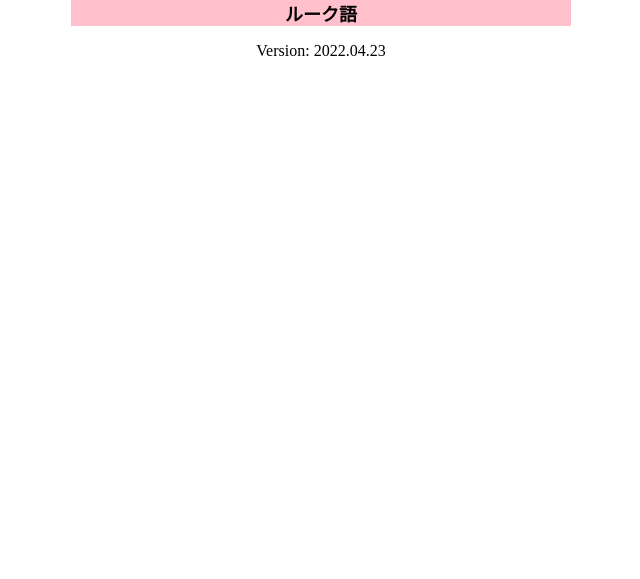
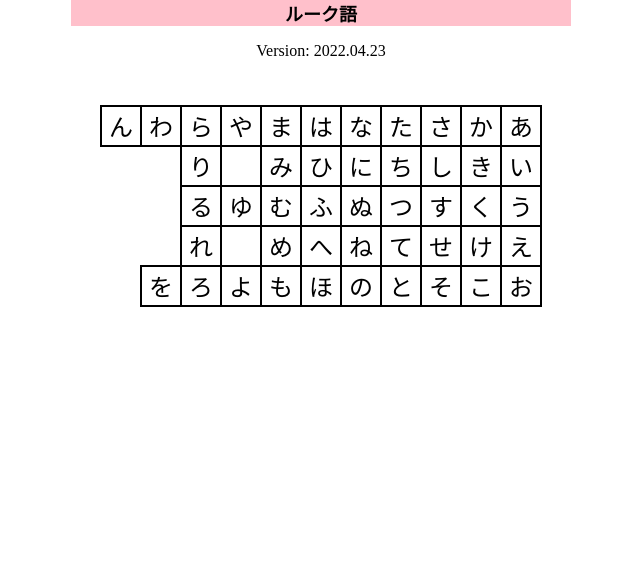
Before and after one commit to tatt61880/RookWord, a website: page index.html in a window 1280 px wide. Shown: the whole page, without its empty margins (319-959 px from the left). Drawn offline with Linux system fonts and the light colour scheme.

Commit message:
五十音表の表示

```diff
--- a/index.html
+++ b/index.html
@@ -17,7 +17,7 @@
   <h1>ルーク語</h1>
   <p id="versionInfo"><br></p>
 
-  <svg id="svgMain" width="500" height="500"></svg>
+  <svg id="svgMain" width="500" height="260"></svg>
 </div>
 </body>
 </html>
--- a/js/main.js
+++ b/js/main.js
@@ -2,9 +2,61 @@
   'use strict';
   const version = 'Version: 2022.04.23';
 
+  const SVG_NS = 'http://www.w3.org/2000/svg';
+
   window.addEventListener('load', init, false);
+
+  const table = [
+    'あいうえお',
+    'かきくけこ',
+    'さしすせそ',
+    'たちつてと',
+    'なにぬねの',
+    'はひふへほ',
+    'まみむめも',
+    'や　ゆ　よ',
+    'らりるれろ',
+    'わ　　　を',
+    'ん　　　　',
+  ];
+
+  function createRect(param) {
+    const rect = document.createElementNS(SVG_NS, 'rect');
+    rect.setAttribute('x', param.x);
+    rect.setAttribute('y', param.y);
+    rect.setAttribute('width', param.width);
+    rect.setAttribute('height', param.height);
+    return rect;
+  }
+
+  function createText(param) {
+    const text = document.createElementNS(SVG_NS, 'text');
+    text.setAttribute('x', param.x);
+    text.setAttribute('y', param.y);
+    text.textContent = param.text;
+    return text;
+  }
 
   function init() {
     document.getElementById('versionInfo').innerText = version;
+
+    const elemSvg = document.getElementById('svgMain');
+    const g = document.createElementNS(SVG_NS, 'g');
+    const blockSize = 40;
+    for (let col = 0; col < table.length; ++col) {
+      for (let row = 0; row < 5; ++row) {
+        const char = table[col][row];
+        if (char == '　') continue;
+        const rect = createRect({x: 430 - col * 40, y: 30 + row * 40, width: blockSize, height: blockSize});
+        rect.setAttribute('fill', 'none');
+        rect.setAttribute('stroke', 'black');
+        rect.setAttribute('stroke-width', '2');
+        g.appendChild(rect);
+        const text = createText({x: 438 - col * blockSize, y: 60 + row * blockSize, text: char});
+        text.setAttribute('font-size', '24px');
+        g.appendChild(text);
+      }
+    }
+    elemSvg.appendChild(g);
   }
 })();
```
